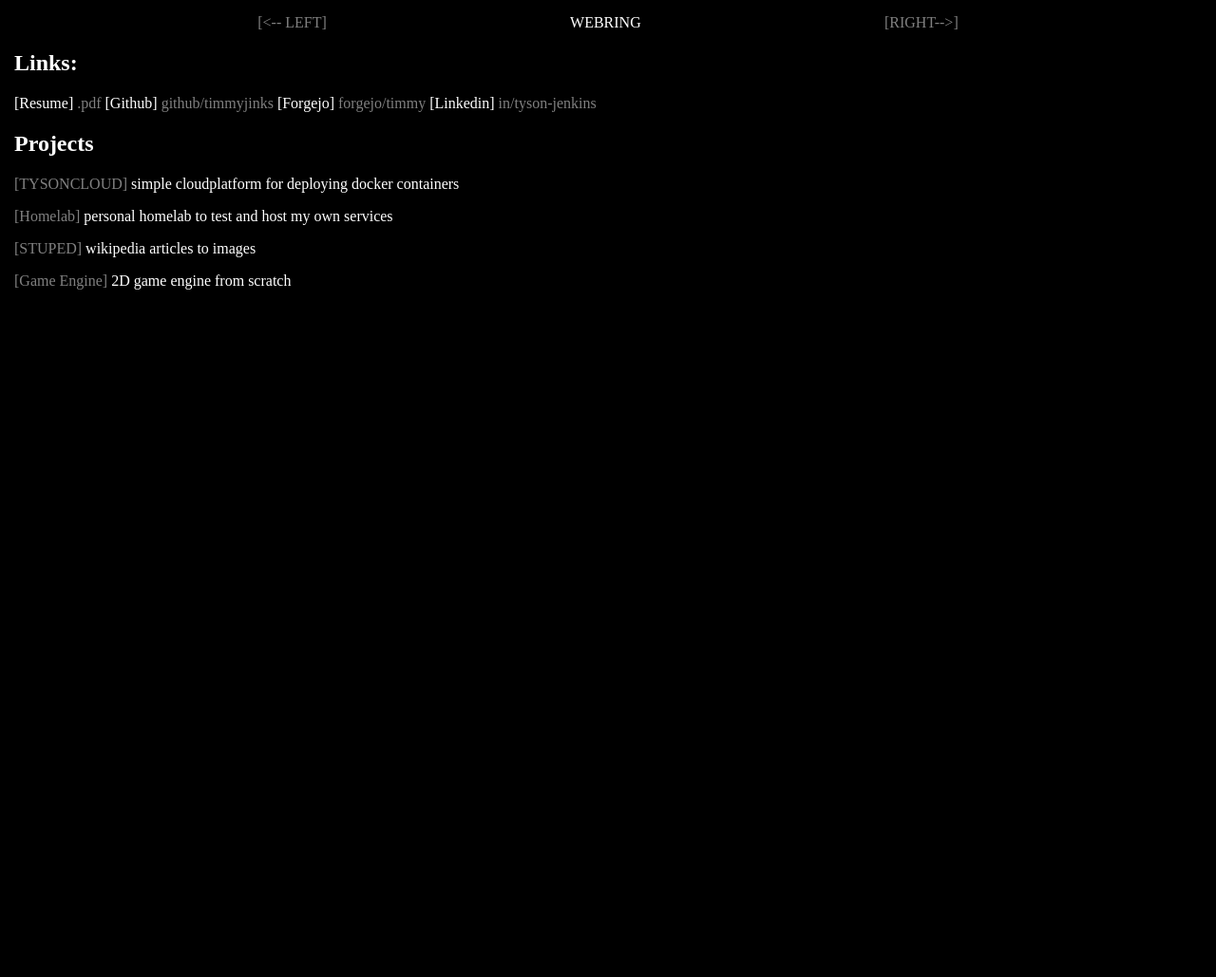
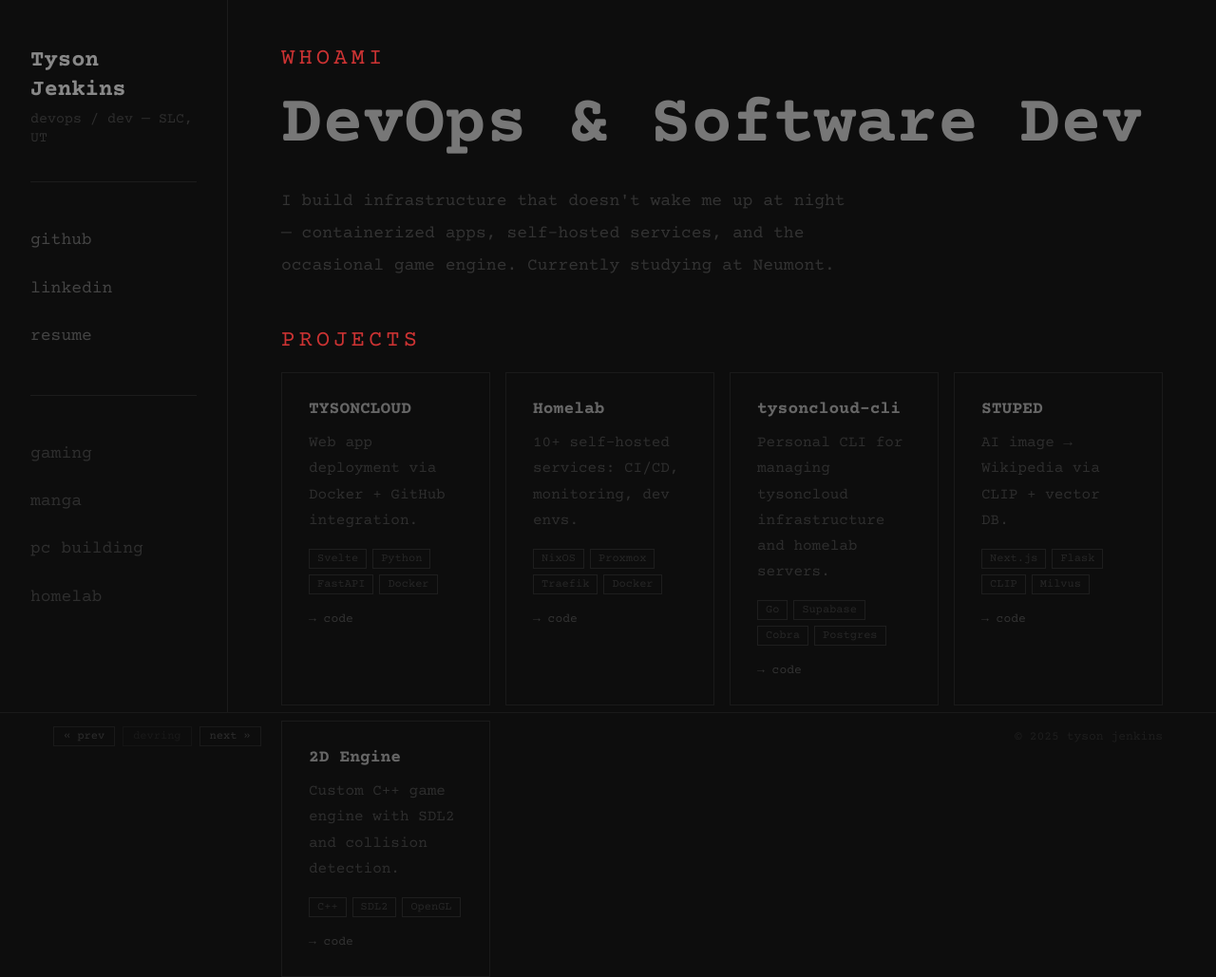
Before and after one commit to timmyjinks/tysonjenkins.dev, a plain HTML site: page index.html in a window 1280 px wide. Shown: the whole page at 95% size. Before the commit the page ends 800 px from the top, so only its background shows below. Drawn offline with nearby package versions, Linux system fonts and the light colour scheme.

Commit message:
update index.html

```diff
--- a/index.html
+++ b/index.html
@@ -1,49 +1,308 @@
-<!doctype html>
+<!DOCTYPE html>
 <html lang="en">
 
 <head>
-  <meta charset="UTF-8" />
-  <meta name="viewport" content="width=device-width, initial-scale=1.0" />
-  <meta name="description" content="Tyson Jenkins - Portfolio" />
-  <link rel="stylesheet" href="./main.css" />
-  <script src="https://kit.fontawesome.com/e3f2f9bf33.js" crossorigin="anonymous"></script>
+  <meta charset="UTF-8">
+  <meta name="viewport" content="width=device-width, initial-scale=1.0">
   <title>Tyson Jenkins</title>
+  <style>
+    @import url('https://fonts.googleapis.com/css2?family=Courier+Prime:wght@400;700&display=swap');
+
+    * {
+      margin: 0;
+      padding: 0;
+      box-sizing: border-box;
+    }
+
+    body {
+      font-family: 'Courier Prime', 'Courier New', monospace;
+      background: #0d0d0d;
+      color: #555;
+      height: 100vh;
+      display: flex;
+      flex-direction: column;
+      overflow: hidden;
+    }
+
+    a {
+      color: #555;
+      text-decoration: none;
+    }
+
+    a:hover {
+      color: #cc3333;
+    }
+
+    .page {
+      flex: 1;
+      display: flex;
+      min-height: 0;
+    }
+
+    .gutter {
+      width: 240px;
+      border-right: 1px solid #1c1c1c;
+      padding: 48px 32px;
+      display: flex;
+      flex-direction: column;
+      gap: 36px;
+      flex-shrink: 0;
+    }
+
+    .site-title {
+      font-size: 24px;
+      font-weight: 700;
+      color: #888;
+      line-height: 1.3;
+    }
+
+    .site-title span {
+      display: block;
+      font-size: 15px;
+      font-weight: 400;
+      color: #2e2e2e;
+      margin-top: 6px;
+    }
+
+    .divider {
+      border: none;
+      border-top: 1px solid #1c1c1c;
+    }
+
+    .meta {
+      line-height: 2.8;
+      color: #2e2e2e;
+      font-size: 18px;
+    }
+
+    .meta a {
+      color: #444;
+    }
+
+    .meta a:hover {
+      color: #cc3333;
+    }
+
+    .content {
+      flex: 1;
+      padding: 48px 56px;
+      display: flex;
+      flex-direction: column;
+      gap: 48px;
+    }
+
+    .label {
+      font-size: 24px;
+      color: #cc3333;
+      text-transform: uppercase;
+      letter-spacing: 4px;
+      margin-bottom: 20px;
+    }
+
+    .hero h1 {
+      font-size: 72px;
+      font-weight: 700;
+      color: #777;
+      line-height: 1.05;
+      margin-bottom: 24px;
+    }
+
+    .hero p {
+      color: #333;
+      font-size: 18px;
+      line-height: 1.9;
+      max-width: 600px;
+    }
+
+    .projects-grid {
+      display: grid;
+      grid-template-columns: repeat(4, 1fr);
+      gap: 16px;
+    }
+
+    .proj {
+      border: 1px solid #1a1a1a;
+      padding: 28px;
+    }
+
+    .proj:hover {
+      border-color: #cc3333;
+    }
+
+    .proj:hover .proj-name {
+      color: #cc3333;
+    }
+
+    .proj-name {
+      font-size: 18px;
+      font-weight: 700;
+      color: #666;
+      margin-bottom: 12px;
+    }
+
+    .proj-desc {
+      font-size: 16px;
+      color: #2e2e2e;
+      line-height: 1.7;
+      margin-bottom: 16px;
+    }
+
+    .proj-tags {
+      display: flex;
+      flex-wrap: wrap;
+      gap: 6px;
+      margin-bottom: 16px;
+    }
+
+    .tag {
+      font-size: 12px;
+      color: #272727;
+      border: 1px solid #1e1e1e;
+      padding: 3px 8px;
+    }
+
+    .proj-link a {
+      font-size: 13px;
+      color: #333;
+    }
+
+    .proj-link a:hover {
+      color: #cc3333;
+    }
+
+    .bottom {
+      border-top: 1px solid #1a1a1a;
+      padding: 14px 56px;
+      display: flex;
+      justify-content: space-between;
+      align-items: center;
+      flex-shrink: 0;
+      font-size: 13px;
+      color: #1e1e1e;
+    }
+
+    .webring {
+      display: flex;
+      align-items: center;
+      gap: 8px;
+    }
+
+    .webring a {
+      color: #2e2e2e;
+      padding: 3px 10px;
+      border: 1px solid #1a1a1a;
+      font-size: 12px;
+    }
+
+    .webring a:hover {
+      color: #cc3333;
+      border-color: #cc3333;
+    }
+
+    .webring-name {
+      color: #1a1a1a;
+      padding: 3px 10px;
+      border: 1px solid #141414;
+      font-size: 12px;
+    }
+  </style>
 </head>
 
 <body>
-  <header>
-    <a href="https://www.khaydenroberts.com/" target="_blank">[<-- LEFT]</a> WEBRING <a href="https://grover.sh/"
-          target="_blank">[RIGHT-->]</a>
-  </header>
 
-  <section>
-    <h2>Links:</h2>
-    <div>
-      [Resume] <a href="./TysonJenkins_Resume.pdf" target="_blank">.pdf</a>
-      [Github] <a href="https://github.com/timmyjinks" target="_blank">github/timmyjinks</a>
-      [Forgejo] <a href="https://forgejo.tysonjenkins.dev/timmy" target="_blank">forgejo/timmy</a>
-      [Linkedin] <a href="https://www.linkedin.com/in/tyson-jenkins" target="_blank">in/tyson-jenkins</a>
+  <div class="page">
+
+    <div class="gutter">
+      <div class="site-title">Tyson Jenkins<span>devops / dev — SLC, UT</span></div>
+      <hr class="divider">
+      <div class="meta">
+        <div><a href="https://github.com/timmyjinks">github</a></div>
+        <div><a href="https://www.linkedin.com/in/tyson-jenkins">linkedin</a></div>
+        <div><a href="./TysonJenkins_Resume.pdf">resume</a></div>
+      </div>
+      <hr class="divider">
+      <div class="meta">
+        <div>gaming</div>
+        <div>manga</div>
+        <div>pc building</div>
+        <div>homelab</div>
+      </div>
     </div>
-  </section>
 
-  <section>
-    <h1>Projects</h1>
-    <div id="projects">
-      <p><a href="https://github.com/timmyjinks/TYSONCLOUD" target="_blank">[TYSONCLOUD]</a> simple cloudplatform for
-        deploying
-        docker
-        containers
-      </p>
-      <p><a href="https://github.com/timmyjinks/Operation-Homelab" target="_blank">[Homelab]</a> personal homelab to
-        test and host
-        my
-        own services</p>
-      <p><a href="https://github.com/timmyjinks/img2article" target="_blank">[STUPED]</a> wikipedia articles to
-        images</p>
-      <p><a href="https://github.com/timmyjinks/GameEngine" target="_blank">[Game Engine]</a> 2D game engine from
-        scratch</p>
+    <div class="content">
+
+      <div class="hero">
+        <div class="label">whoami</div>
+        <h1>DevOps &amp; Software Dev</h1>
+        <p>I build infrastructure that doesn't wake me up at night — containerized apps, self-hosted services, and the
+          occasional game engine. Currently studying at Neumont.</p>
+      </div>
+
+      <div>
+        <div class="label">projects</div>
+        <div class="projects-grid">
+
+          <div class="proj">
+            <div class="proj-name">TYSONCLOUD</div>
+            <div class="proj-desc">Web app deployment via Docker + GitHub integration.</div>
+            <div class="proj-tags"><span class="tag">Svelte</span><span class="tag">Python</span><span
+                class="tag">FastAPI</span><span class="tag">Docker</span></div>
+            <div class="proj-link"><a href="https://github.com/timmyjinks/TYSONCLOUD">→ code</a></div>
+          </div>
+
+          <div class="proj">
+            <div class="proj-name">Homelab</div>
+            <div class="proj-desc">10+ self-hosted services: CI/CD, monitoring, dev envs.</div>
+            <div class="proj-tags"><span class="tag">NixOS</span><span class="tag">Proxmox</span><span
+                class="tag">Traefik</span><span class="tag">Docker</span></div>
+            <div class="proj-link"><a href="https://github.com/timmyjinks/Operation-Homelab">→ code</a></div>
+          </div>
+
+          <div class="proj">
+            <div class="proj-name">tysoncloud-cli</div>
+            <div class="proj-desc"> Personal CLI for managing tysoncloud
+              infrastructure and homelab servers.</div>
+            <div class="proj-tags">
+              <span class="tag">Go</span>
+              <span class="tag">Supabase</span>
+              <span class="tag">Cobra</span>
+              <span class="tag">Postgres</span>
+            </div>
+            <div class="proj-link"><a href="https://github.com/timmyjinks/tysoncloud-cli">→ code</a></div>
+          </div>
+
+          <div class="proj">
+            <div class="proj-name">STUPED</div>
+            <div class="proj-desc">AI image → Wikipedia via CLIP + vector DB.</div>
+            <div class="proj-tags"><span class="tag">Next.js</span><span class="tag">Flask</span><span
+                class="tag">CLIP</span><span class="tag">Milvus</span></div>
+            <div class="proj-link"><a href="https://github.com/timmyjinks/img2article">→ code</a></div>
+          </div>
+
+          <div class="proj">
+            <div class="proj-name">2D Engine</div>
+            <div class="proj-desc">Custom C++ game engine with SDL2 and collision detection.</div>
+            <div class="proj-tags"><span class="tag">C++</span><span class="tag">SDL2</span><span
+                class="tag">OpenGL</span></div>
+            <div class="proj-link"><a href="https://github.com/timmyjinks/GameEngine">→ code</a></div>
+          </div>
+
+        </div>
+      </div>
+
     </div>
-  </section>
+
+  </div>
+
+  <div class="bottom">
+    <div class="webring">
+      <a href="#">&laquo; prev</a>
+      <span class="webring-name">devring</span>
+      <a href="#">next &raquo;</a>
+    </div>
+    <span>&copy; 2025 tyson jenkins</span>
+  </div>
+
 </body>
 
 </html>
```
